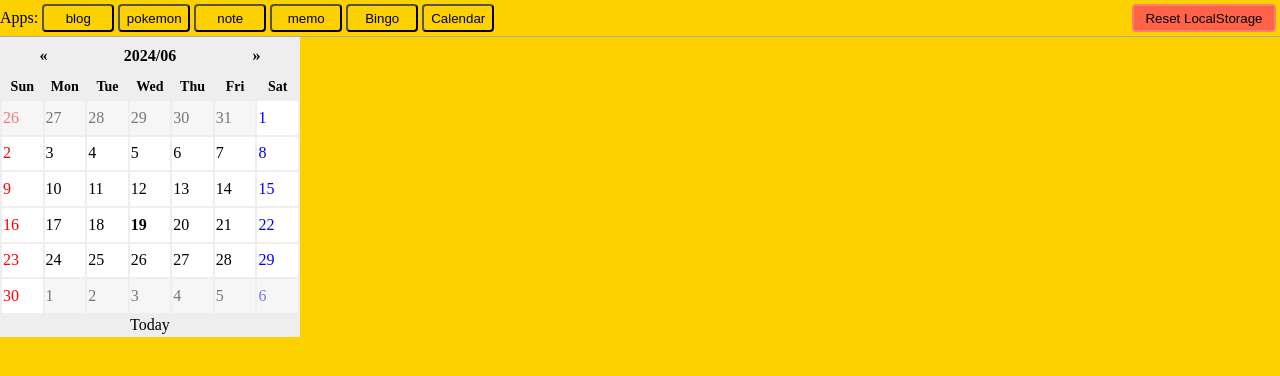
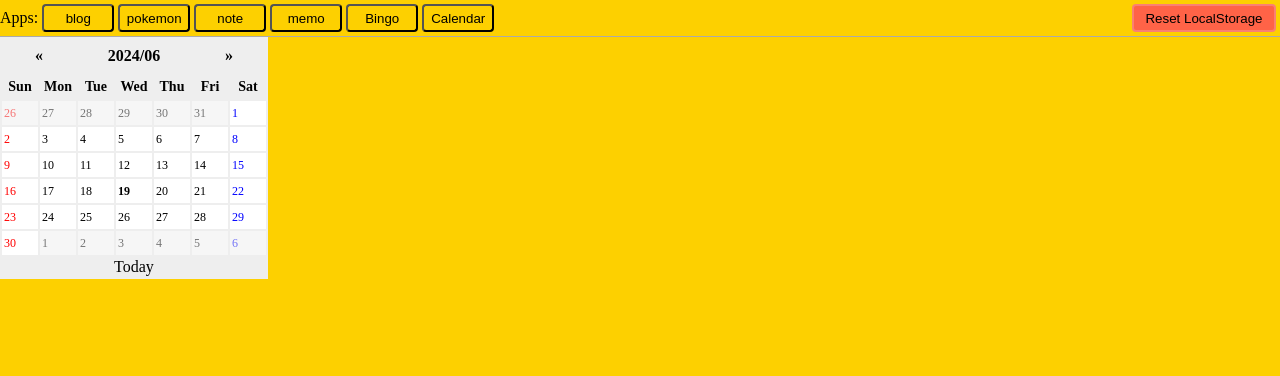
Before and after one commit to kentem-hi-murota/ReactTraining, a React (Vite) app: page / in a window 1280 px wide. Both pictures are taken after a click on the button "Calendar". Shown: the top 376 px of the page. Built offline with nearby package versions, Linux system fonts and the light colour scheme; no server answers; the database is empty; the HTML template or start-up script is replaced by a standard one.

Commit message:
前後ボタンと日付のスタイリング調整

```diff
--- a/src/Components/Calendar/Calendar.tsx
+++ b/src/Components/Calendar/Calendar.tsx
@@ -64,13 +64,13 @@ function Calendar() {
       <table css={calendarStyle}>
         <thead css={calendarHeaderStyle}>
           <tr>
-            <th colSpan={2} onClick={movePrev}>
+            <th colSpan={2} onClick={movePrev} css={moveButtonStyle}>
               &laquo;
             </th>
             <th colSpan={3}>
               {currentYear}/{(currentMonth + 1).toString().padStart(2, '0')}
             </th>
-            <th colSpan={2} onClick={moveNext}>
+            <th colSpan={2} onClick={moveNext} css={moveButtonStyle}>
               &raquo;
             </th>
           </tr>
@@ -113,12 +113,15 @@ function Calendar() {
 
 const calendarStyle = css({
   background: '#EEE',
-  width: '300px',
-  height: '300px',
 });
 
 const calendarHeaderStyle = css({
   '& th': css({ padding: '8px 0' }),
+});
+
+const moveButtonStyle = css({
+  cursor: 'pointer',
+  userSelect: 'none',
 });
 
 const calendarDayStyle = css({
@@ -130,6 +133,8 @@ const calendarDayStyle = css({
 const calendarDateStyle = css({
   background: 'white',
   textAlign: 'left',
+  padding: '4px 8px 4px 2px',
+  fontSize: '12px',
   width: '36px',
   height: '24px',
 
```
